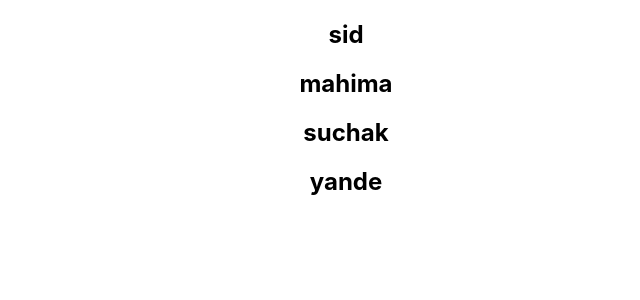
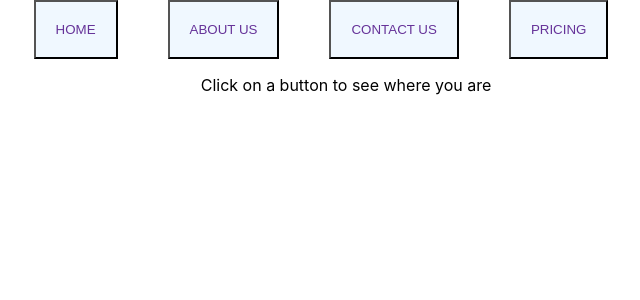
Before and after one commit to sidsuchak/reactpratice, a React (Create React App) app: page / in a window 1280 px wide. Shown: the top 300 px of the page, without its empty margins (294-934 px from the left). Built offline with nearby package versions, Linux system fonts and the light colour scheme.

Commit message:
added navigation bar and on click text change implementation

```diff
--- a/src/App.js
+++ b/src/App.js
@@ -1,10 +1,11 @@
 // import logo from './logo.svg';
 import './App.css';
 import { Component } from 'react';
+import NavigationBar from './components/my-project/NavigationBar';
 // import EventBind from './components/EventBind';
 // import Parent from './components/Parent';
 // import GreetFile from './components/GreetFile';
-import NameList from './components/NameList';
+// import NameList from './components/NameList';
 // import { render } from '@testing-library/react';
 // import Greet from './components/Greet';
 // import Welcome from './components/Welcome';
@@ -39,7 +40,9 @@ class App extends Component {
 
       {/* <GreetFile/> */}
 
-      <NameList/>
+      {/* <NameList/> */}
+
+      <NavigationBar/>
 
       </div>
     );
--- /dev/null
+++ b/src/components/my-project/Navigation.css
@@ -0,0 +1,6 @@
+.navbuttoncss{
+    margin-right: 50px;
+    color:rebeccapurple;
+    background-color: aliceblue;
+    padding: 20px
+}
--- /dev/null
+++ b/src/components/my-project/NavigationBar.js
@@ -0,0 +1,45 @@
+import React, { useState } from 'react'
+import './Navigation.css'
+
+function NavigationBar() {
+
+  const arr = [
+    {
+      id: 1,
+      name: 'HOME'
+    },
+    {
+      id: 2,
+      name: 'ABOUT US'
+    },
+    {
+      id: 3,
+      name: 'CONTACT US'
+    },
+    {
+      id: 4,
+      name: 'PRICING'
+    }
+  ]
+
+    const [textMsg, setTextMsg] = useState('Click on a button to see where you are');
+    const msgs = [arr[0].name,arr[1].name,arr[2].name,arr[3].name]
+
+    function buttonClick(index){
+      setTextMsg('Welcome to ' + msgs[index] + ', you came here times')
+    }
+
+  return (
+    <div>
+      <button key={arr[0].id} className='navbuttoncss' onClick={()=> buttonClick(0)}>{arr[0].name}</button>
+      <button key={arr[1].id} className='navbuttoncss' onClick={()=> buttonClick(1)}>{arr[1].name}</button>
+      <button key={arr[2].id} className='navbuttoncss' onClick={()=> buttonClick(2)}>{arr[2].name}</button>
+      <button key={arr[3].id} className='navbuttoncss' onClick={()=> buttonClick(3)}>{arr[3].name}</button>
+
+      <p>{textMsg}</p>
+
+    </div>
+  )
+}
+
+export default NavigationBar
```
